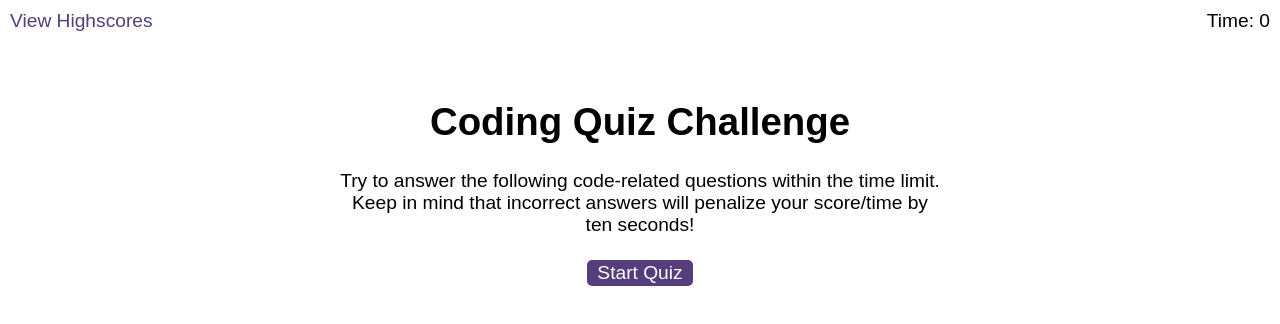
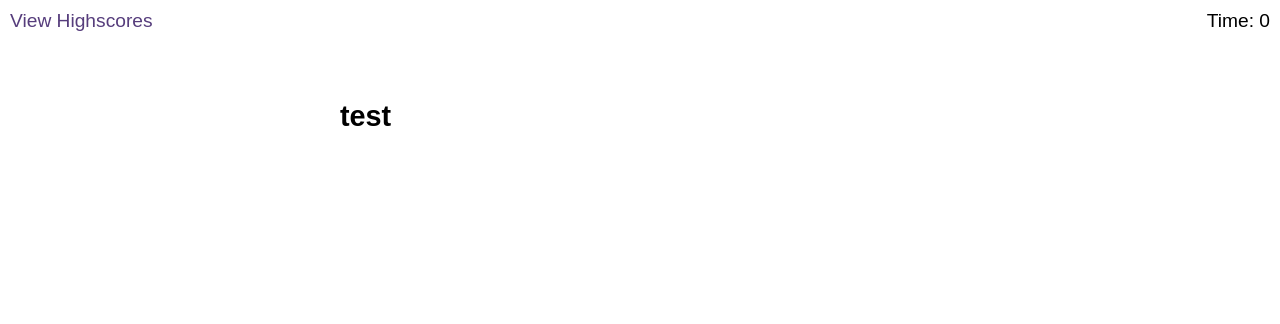
Before and after one commit to lico27/code-quiz, a plain HTML site: page starter/index.html in a window 1280 px wide. Both pictures are taken after a click on the button "Start Quiz". Drawn offline with Linux system fonts and the light colour scheme.

Commit message:
make first getquestion function

```diff
--- a/starter/assets/js/logic.js
+++ b/starter/assets/js/logic.js
@@ -0,0 +1,7 @@
+
+document.getElementById("start").addEventListener("click", getQuestion);
+
+function getQuestion() {
+    document.getElementById("start-screen").setAttribute("class", "hide");
+    document.getElementById("questions").setAttribute("class", "")
+}
--- a/starter/assets/js/questions.js
+++ b/starter/assets/js/questions.js
@@ -0,0 +1,17 @@
+var questions = [
+    {
+        title: "question1",
+        choices: ["a1", "a2", "a3"],
+        correctAnswer: "correct",
+    },
+    {
+        title: "question2",
+        choices: ["a1", "a2", "a3"],
+        correctAnswer: "correct",
+    },
+    {
+        title: "question3",
+        choices: ["a1", "a2", "a3"],
+        correctAnswer: "correct",
+    },
+]
--- a/starter/index.html
+++ b/starter/index.html
@@ -26,7 +26,7 @@
       </div>
 
       <div id="questions" class="hide">
-        <h2 id="question-title"></h2>
+        <h2 id="question-title">test</h2>
         <div id="choices" class="choices"></div>
       </div>
 
```
Also changed, not shown: starter/assets/js/scores.js (added).
